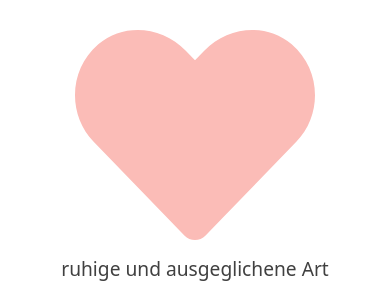
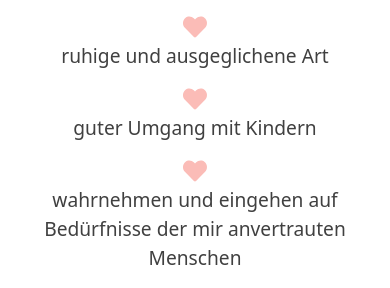
Before and after one commit to schrollinger/mamahilfe-evi, a plain HTML site: page work.html in a window 390 px wide. Shown: the part 544-832 px from the top of the page. Drawn offline with nearby package versions, Linux system fonts and the light colour scheme.

Commit message:
ich depp

```diff
--- a/styles.css
+++ b/styles.css
@@ -452,7 +452,7 @@ p, #kontakt h4{
 
 #aufgaben .fa-heart{
   margin: 0;
-  font-size: 15rem;
+  font-size: 1.5rem;
 }
 
 .top{
```
